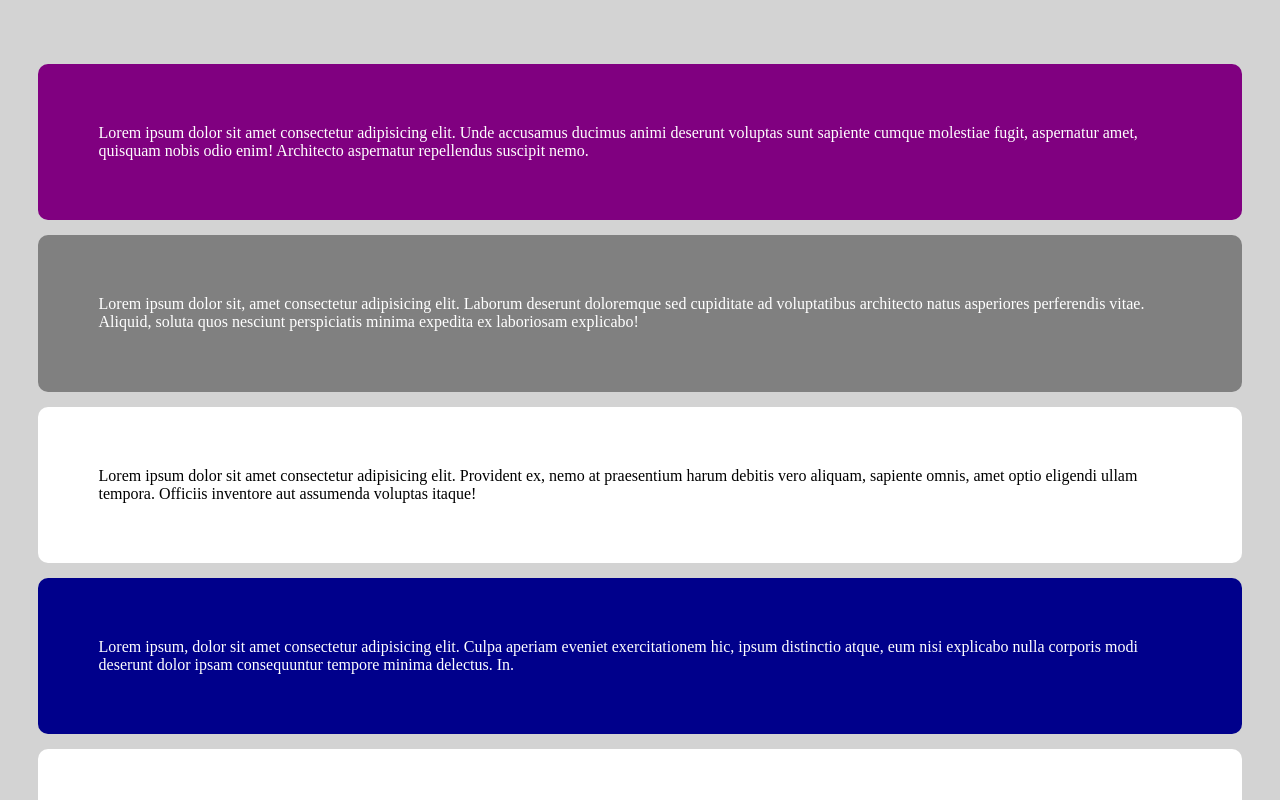
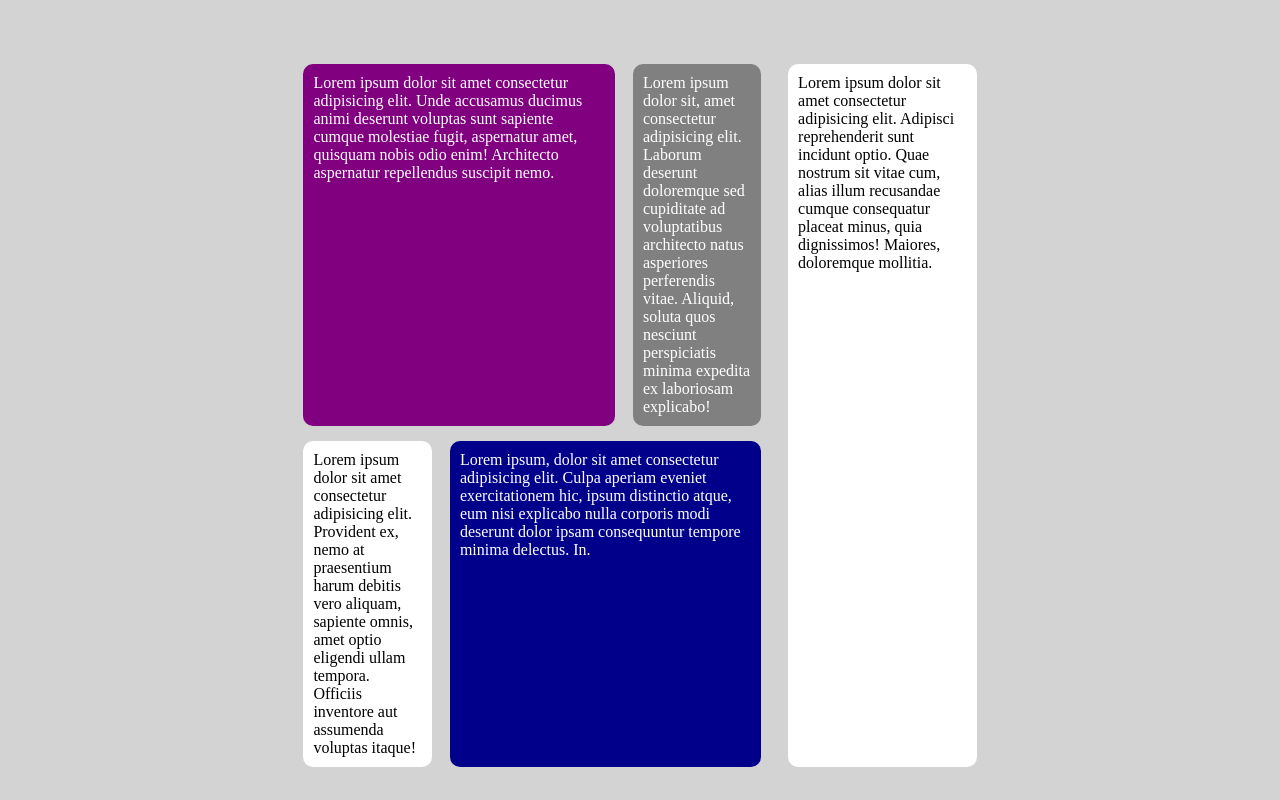
Before and after one commit to YuBaichuan2000/testimonials-grid-section, a plain HTML site: page index.html in a window 1280 px wide. Shown: the top 800 px of the page. Drawn offline with Linux system fonts and the light colour scheme.

Commit message:
Add responsive layout designs

```diff
--- a/index.html
+++ b/index.html
@@ -16,10 +16,16 @@
 </head>
 <body>
   <div id="main-container">
-    <div id="testimonial-1" class="grid-item"><p>Lorem ipsum dolor sit amet consectetur adipisicing elit. Unde accusamus ducimus animi deserunt voluptas sunt sapiente cumque molestiae fugit, aspernatur amet, quisquam nobis odio enim! Architecto aspernatur repellendus suscipit nemo.</p></div>
-    <div id="testimonial-2" class="grid-item"><p>Lorem ipsum dolor sit, amet consectetur adipisicing elit. Laborum deserunt doloremque sed cupiditate ad voluptatibus architecto natus asperiores perferendis vitae. Aliquid, soluta quos nesciunt perspiciatis minima expedita ex laboriosam explicabo!</p></div>
-    <div id="testimonial-3" class="grid-item"><p>Lorem ipsum dolor sit amet consectetur adipisicing elit. Provident ex, nemo at praesentium harum debitis vero aliquam, sapiente omnis, amet optio eligendi ullam tempora. Officiis inventore aut assumenda voluptas itaque!</p></div>
-    <div id="testimonial-4" class="grid-item"><p>Lorem ipsum, dolor sit amet consectetur adipisicing elit. Culpa aperiam eveniet exercitationem hic, ipsum distinctio atque, eum nisi explicabo nulla corporis modi deserunt dolor ipsam consequuntur tempore minima delectus. In.</p></div>
+    <div id="left-container">
+      <div id="top-container">
+        <div id="testimonial-1" class="grid-item"><p>Lorem ipsum dolor sit amet consectetur adipisicing elit. Unde accusamus ducimus animi deserunt voluptas sunt sapiente cumque molestiae fugit, aspernatur amet, quisquam nobis odio enim! Architecto aspernatur repellendus suscipit nemo.</p></div>
+        <div id="testimonial-2" class="grid-item"><p>Lorem ipsum dolor sit, amet consectetur adipisicing elit. Laborum deserunt doloremque sed cupiditate ad voluptatibus architecto natus asperiores perferendis vitae. Aliquid, soluta quos nesciunt perspiciatis minima expedita ex laboriosam explicabo!</p></div>
+      </div>
+      <div id="bottom-container">
+        <div id="testimonial-3" class="grid-item"><p>Lorem ipsum dolor sit amet consectetur adipisicing elit. Provident ex, nemo at praesentium harum debitis vero aliquam, sapiente omnis, amet optio eligendi ullam tempora. Officiis inventore aut assumenda voluptas itaque!</p></div>
+        <div id="testimonial-4" class="grid-item"><p>Lorem ipsum, dolor sit amet consectetur adipisicing elit. Culpa aperiam eveniet exercitationem hic, ipsum distinctio atque, eum nisi explicabo nulla corporis modi deserunt dolor ipsam consequuntur tempore minima delectus. In.</p></div>
+      </div>
+    </div>
     <div id="testimonial-5" class="grid-item"><p>Lorem ipsum dolor sit amet consectetur adipisicing elit. Adipisci reprehenderit sunt incidunt optio. Quae nostrum sit vitae cum, alias illum recusandae cumque consequatur placeat minus, quia dignissimos! Maiores, doloremque mollitia.</p></div>
   </div>
 
--- a/styles.css
+++ b/styles.css
@@ -38,6 +38,56 @@ body {
 
 .grid-item {
     margin-bottom: 15px;
-    padding: 5%;
+    padding: 10px;
     border-radius: 10px;
 }
+
+@media (min-width: 576px){
+    #main-container {
+        display: flex;
+        flex-direction: row;
+        max-width: 750px;
+        margin: 0 auto;
+        justify-content: space-between;
+    }
+
+    #left-container {
+        flex-basis: 68%;
+        display: flex;
+        flex-direction: column;
+    }
+
+    #top-container {
+        display: flex;
+        flex-direction: row;
+        justify-content: space-between;
+    }
+
+    #testimonial-1 {
+        flex-basis: 68%;
+    }
+
+    #testimonial-2 {
+        flex-basis: 28%;
+    }
+
+    #bottom-container {
+        display: flex;
+        flex-direction: row;
+        justify-content: space-between;
+    }
+
+    #testimonial-3 {
+        flex-basis: 28%;
+    }
+
+    #testimonial-4 {
+        flex-basis: 68%;
+    }
+
+    #testimonial-5 {
+        flex-basis: 28%;
+    }
+
+
+}
```
